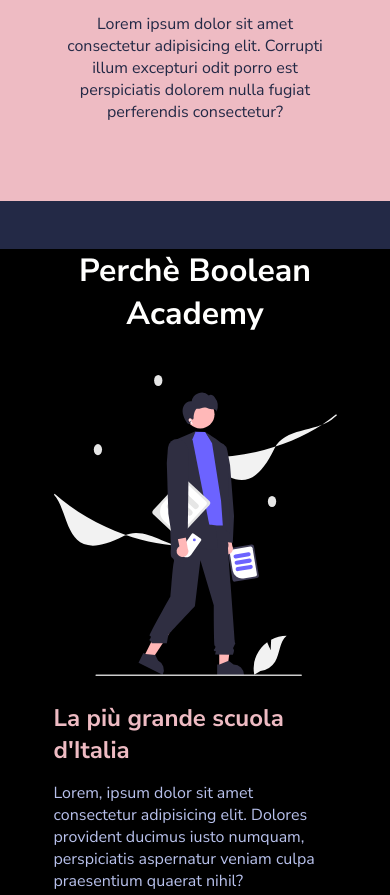
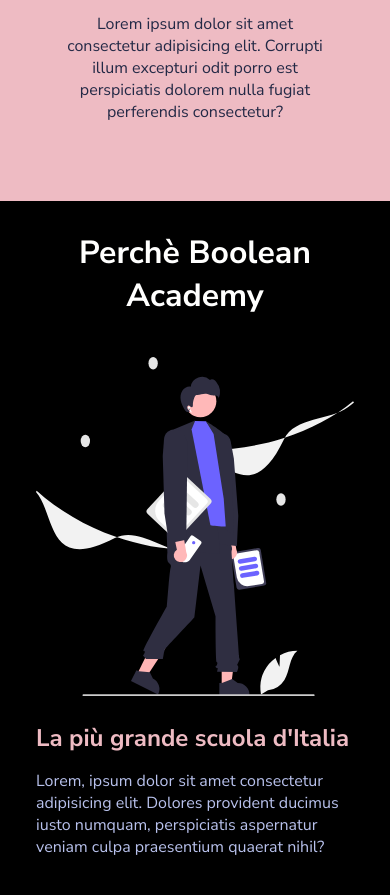
Before and after one commit to AnnaSpjut/html-css-resp-wannabe, a plain HTML site: page index.html in a window 390 px wide. Shown: the part 2465-3360 px from the top of the page. Drawn offline with Linux system fonts and the light colour scheme.

Commit message:
[fix] top e bottom last section

```diff
--- a/css/style.css
+++ b/css/style.css
@@ -169,12 +169,18 @@ img {
         justify-content: center;
     }
 
+    .steps{
+        margin-bottom: 0;
+    }
+
     .why-us{
         background-color: black;
+        margin-bottom: 0;
+        padding-top: 30px;
     }
 
     .why-us .col{
-        width: 90%;
+        width: 100%;
     }
 
 }
```
